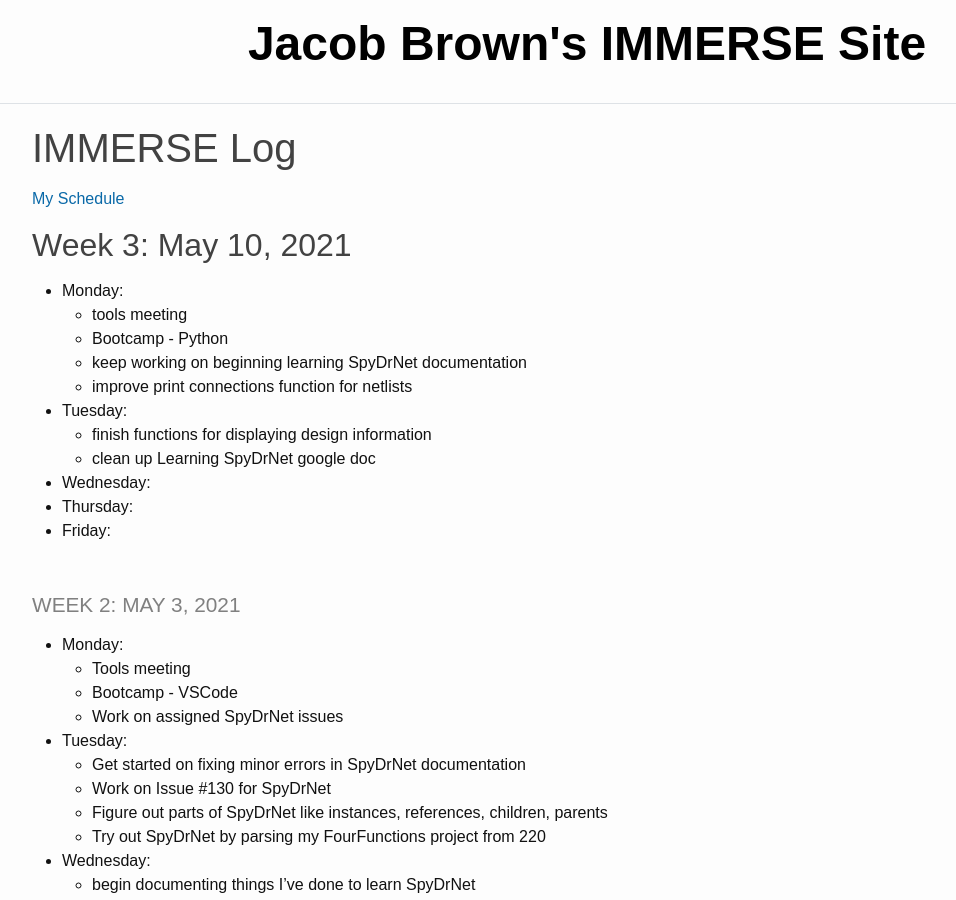
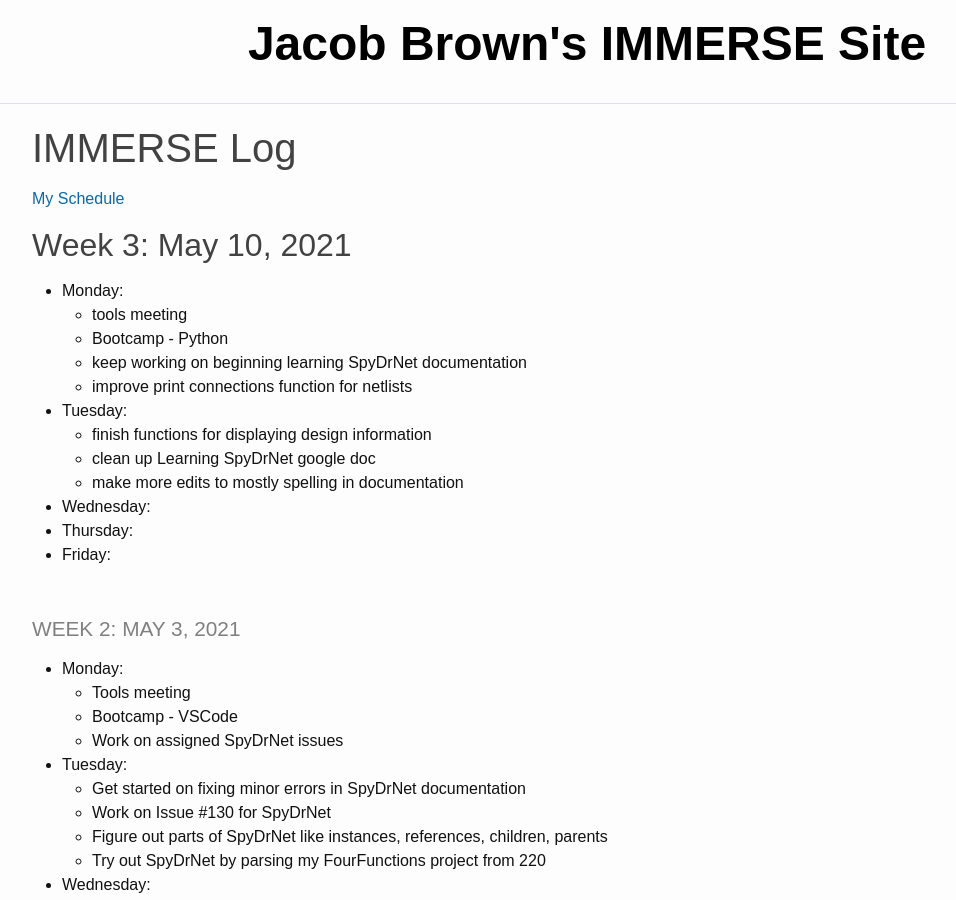
Before and after one commit to jacobdbrown4/jacob_brown, a Jekyll site: the page built from _pages/log.md, in a window 1280 px wide and 900 px high. Shown: the whole window, without its empty margins (53-1009 px from the left). Built offline with Jekyll 4.4.1, drawn with Linux system fonts in a browser that asks for light colours.

Commit message:
updated log

```diff
--- a/_pages/log.md
+++ b/_pages/log.md
@@ -16,6 +16,7 @@ title: IMMERSE Log
 * **Tuesday**:
   * finish functions for displaying design information
   * clean up Learning SpyDrNet google doc
+  * make more edits to mostly spelling in documentation
 * **Wednesday**:
 * **Thursday**:
 * **Friday**:
```
